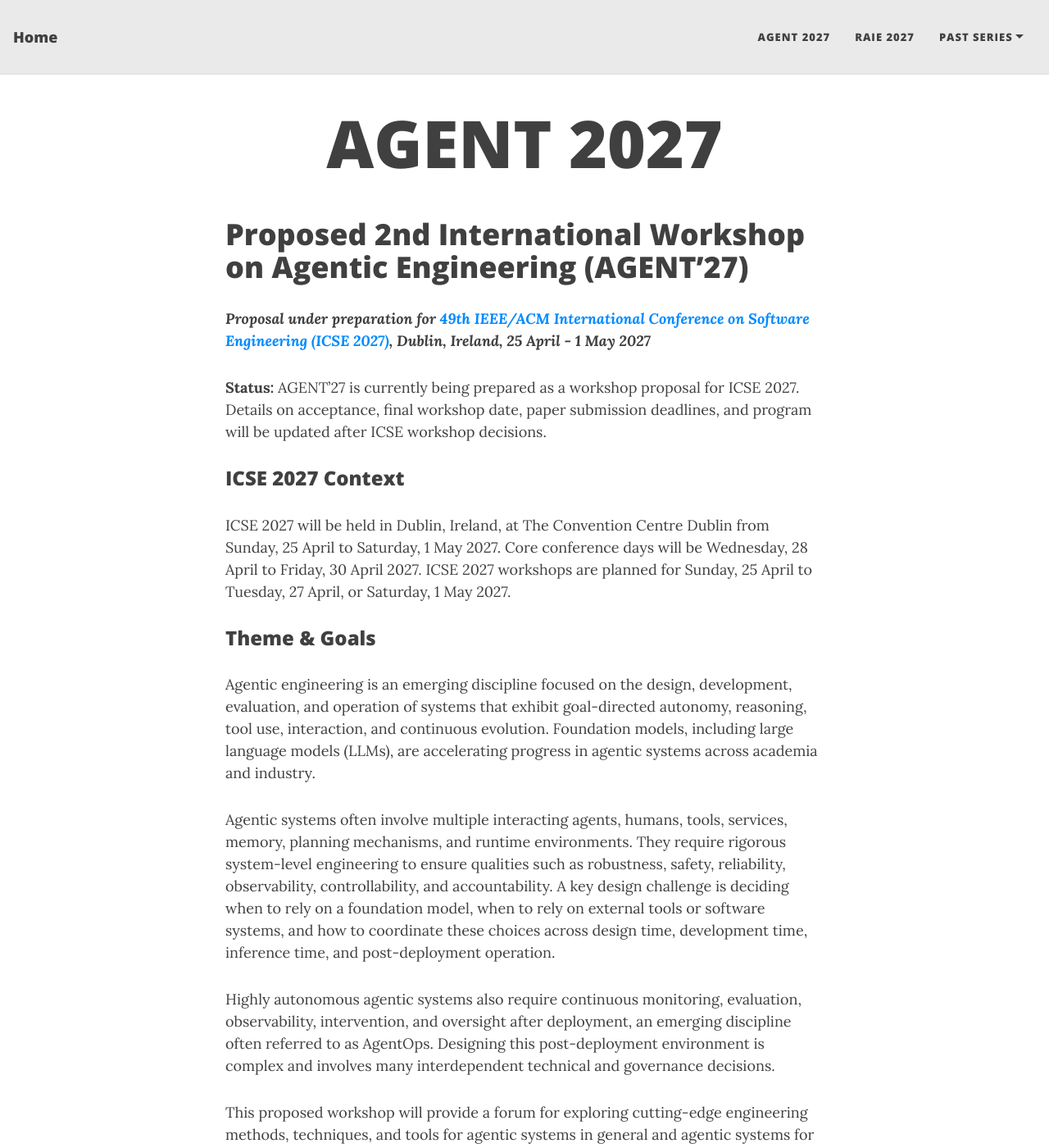
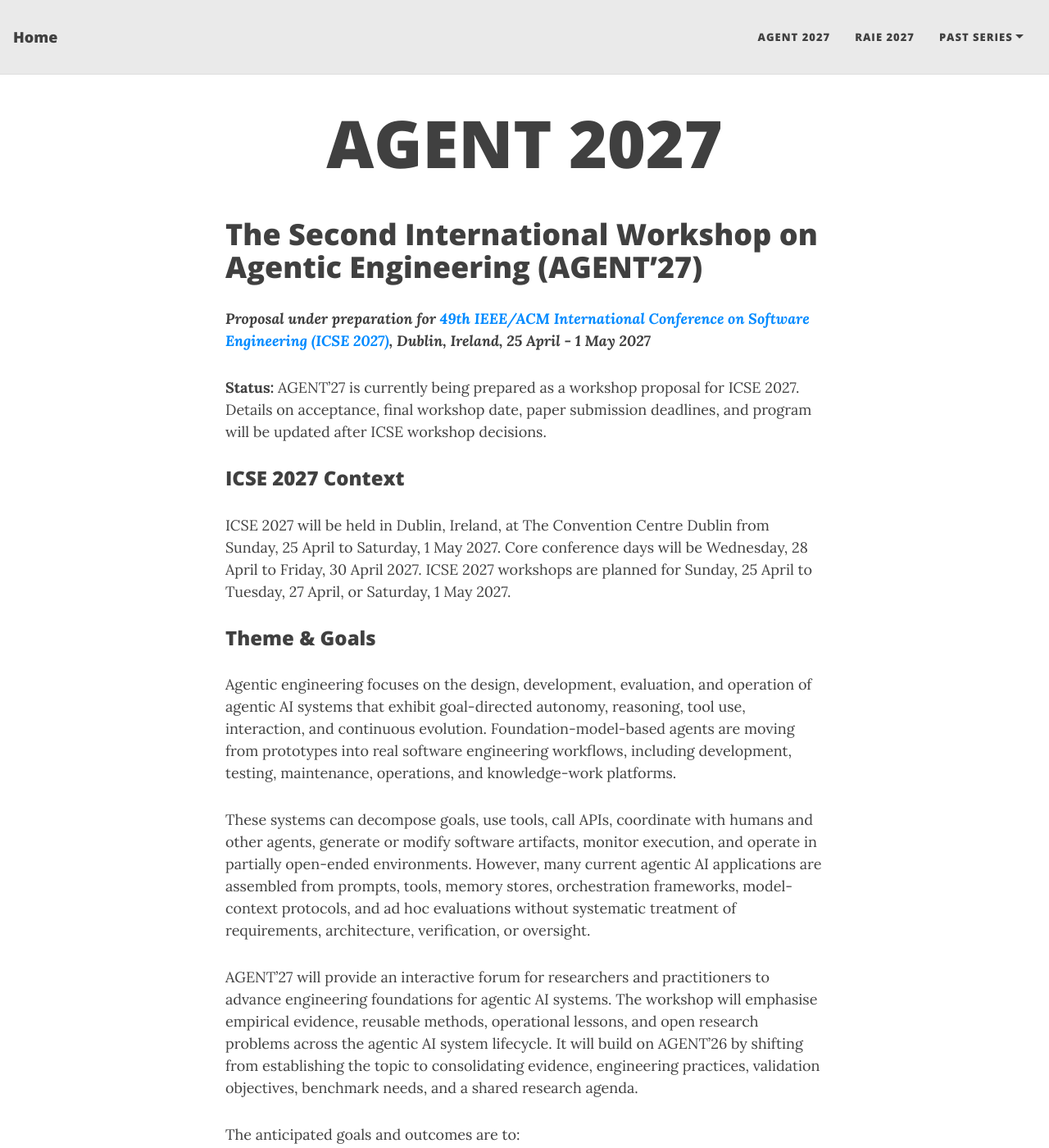
Before and after one commit to RAIEngineering/AIEng-Series, a Jekyll site: the page built from Agent2027.md, in a window 1280 px wide and 1400 px high. Shown: the whole window at 82% size. Built offline with Jekyll 4.4.1, drawn with Linux system fonts in a browser that asks for light colours; nearby versions of some CDN libraries; some of the changed text lies outside the part shown.

Commit message:
Updated content

```diff
--- a/Agent2027.md
+++ b/Agent2027.md
@@ -3,7 +3,7 @@
 title: AGENT 2027
 ---
 
-# Proposed 2nd International Workshop on Agentic Engineering (AGENT'27)
+# The Second International Workshop on Agentic Engineering (AGENT'27)
 
 ***Proposal under preparation for [49th IEEE/ACM International Conference on Software Engineering (ICSE 2027)](https://conf.researchr.org/home/icse-2027), Dublin, Ireland, 25 April - 1 May 2027***
 
@@ -15,55 +15,69 @@
 
 ### Theme & Goals
 
-Agentic engineering is an emerging discipline focused on the design, development, evaluation, and operation of systems that exhibit goal-directed autonomy, reasoning, tool use, interaction, and continuous evolution. Foundation models, including large language models (LLMs), are accelerating progress in agentic systems across academia and industry.
+Agentic engineering focuses on the design, development, evaluation, and operation of agentic AI systems that exhibit goal-directed autonomy, reasoning, tool use, interaction, and continuous evolution. Foundation-model-based agents are moving from prototypes into real software engineering workflows, including development, testing, maintenance, operations, and knowledge-work platforms.
 
-Agentic systems often involve multiple interacting agents, humans, tools, services, memory, planning mechanisms, and runtime environments. They require rigorous system-level engineering to ensure qualities such as robustness, safety, reliability, observability, controllability, and accountability. A key design challenge is deciding when to rely on a foundation model, when to rely on external tools or software systems, and how to coordinate these choices across design time, development time, inference time, and post-deployment operation.
+These systems can decompose goals, use tools, call APIs, coordinate with humans and other agents, generate or modify software artifacts, monitor execution, and operate in partially open-ended environments. However, many current agentic AI applications are assembled from prompts, tools, memory stores, orchestration frameworks, model-context protocols, and ad hoc evaluations without systematic treatment of requirements, architecture, verification, or oversight.
 
-Highly autonomous agentic systems also require continuous monitoring, evaluation, observability, intervention, and oversight after deployment, an emerging discipline often referred to as AgentOps. Designing this post-deployment environment is complex and involves many interdependent technical and governance decisions.
+AGENT'27 will provide an interactive forum for researchers and practitioners to advance engineering foundations for agentic AI systems. The workshop will emphasise empirical evidence, reusable methods, operational lessons, and open research problems across the agentic AI system lifecycle. It will build on AGENT'26 by shifting from establishing the topic to consolidating evidence, engineering practices, validation objectives, benchmark needs, and a shared research agenda.
 
-This proposed workshop will provide a forum for exploring cutting-edge engineering methods, techniques, and tools for agentic systems in general and agentic systems for software engineering in particular. It aims to bring together researchers and practitioners to share insights, innovations, and real-world experiences in the design, development, evaluation, and operation of agentic systems.
+The anticipated goals and outcomes are to:
+
+1. Refine a research agenda for agentic engineering, including open problems where current software engineering theories, methods, and tools are insufficient.
+2. Identify validation objectives, empirical study designs, datasets, benchmark needs, and artifact-sharing opportunities.
+3. Share practical lessons from deployed or near-deployed agentic AI systems, including reliability failures, safety controls, human oversight, observability, and AgentOps practices.
+4. Foster cross-community collaboration across requirements, architecture, testing, responsible AI, and industrial AI-enabled software development.
 
 ### Topics of Interest
 
 Topics of interest include, but are not limited to:
 
-- Requirements engineering for agentic systems
-- Architectural design for agentic systems
-- Verification, validation, and testing of agentic systems
-- AgentOps and DevOps for agentic systems
-- Development processes and lifecycle management for agentic systems
-- Evaluation methodologies, tools, and benchmarks for agentic systems
-- Responsible AI and AI safety of agentic systems
-- Agentic systems for software engineering, including requirements, design, coding, testing, deployment, and operations
-- Human-agent interaction, collaboration, intervention, and oversight
+- Requirements engineering, goal modeling, and specification for agentic AI systems
+- Architecture, orchestration, tool use, memory, protocols, and multi-agent coordination
+- Verification, validation, testing, red-teaming, simulation, and benchmarking
+- AgentOps, observability, runtime monitoring, intervention, and incident response
+- Responsible AI, safety, security, privacy, accountability, and governance
+- Agentic systems for requirements, design, coding, testing, deployment, maintenance, and operations
+- Human-agent interaction, collaboration, oversight, trust calibration, and socio-technical effects
 - Risk, impact, and assurance of agentic systems
-- Observability, monitoring, logging, and runtime governance
-- Real-world case studies and practical experiences in different domains
+- Empirical studies, industrial case studies, datasets, tools, and deployment lessons
 
-### Tentative Contributions
+### Workshop Format
+
+AGENT'27 is planned as a one-day, in-person workshop, preferably before the main ICSE 2027 conference. The preferred date is Tuesday, 27 April 2027, subject to ICSE scheduling.
+
+The workshop is expected to be highly interactive, including invited keynotes or industry talks, research and experience paper presentations grouped by theme, short discussant responses after paper sessions, a moderated panel discussion, and a closing research-agenda session.
+
+### Target Audience
+
+The target audience includes academic researchers, industry practitioners, tool builders, platform engineers, PhD students, and research leaders interested in the development, governance, deployment, and use of agentic AI systems, software engineering for AI, and AI for software engineering.
+
+### Contributions
 
 If accepted, the workshop is expected to invite:
 
-- Research or experience full papers, up to 8 pages
-- Short research or experience papers, up to 4 pages
+- Full papers, research or experience, up to 8 pages excluding references
+- Short papers, including position, emerging research, tool, benchmark, or experience papers, up to 5 pages excluding references
 
 Final contribution types, page limits, proceedings arrangements, and submission instructions will be confirmed after ICSE 2027 workshop decisions.
 
 ### Submission Guidelines
 
-Submission details are TBA and will be updated after the workshop proposal outcome. The workshop is expected to follow ICSE 2027 workshop policies and use the official ACM/IEEE formatting requirements applicable at the time of submission.
+All submissions must be original, written in English, and formatted according to the IEEE conference proceedings template. Submissions are expected to be reviewed single-anonymously by at least three program committee members. Accepted workshop papers are expected to be published by IEEE, subject to ICSE 2027 workshop approval and final proceedings arrangements.
 
 ### Important Dates
 
 **ICSE 2027 Workshop Proposal Submission Deadline:** 12 June 2026
 <br>
-**ICSE 2027 Workshop Dates:** 25-27 April 2027, or 1 May 2027
+**Workshop Paper Submission Deadline:** 27 November 2026
 <br>
-**AGENT'27 Paper Submission Deadline:** TBA, pending ICSE approval
+**Notification of Acceptance:** 11 December 2026
 <br>
-**Notification of Acceptance:** TBA
+**Camera Ready:** 29 January 2027
 <br>
-**Camera Ready:** TBA
+**Workshop Date:** Preferred Tuesday, 27 April 2027; exact date TBA
+
+All paper deadlines are expected to be Anywhere on Earth (AoE).
 
 ### Tentative Organizing Committee
 
@@ -74,6 +88,10 @@
 - **David Lo** - *Singapore Management University*, Singapore ([davidlo@smu.edu.sg](mailto:davidlo@smu.edu.sg))
 - **Liming Zhu** - *CSIRO's Data61*, Australia ([liming.zhu@data61.csiro.au](mailto:liming.zhu@data61.csiro.au))
 
+#### Proceedings Chair
+
+- **Yue Liu** - *The Australian National University*, Australia ([yue.liu1@anu.edu.au](mailto:yue.liu1@anu.edu.au))
+
 #### Program Committee
 
 TBA
--- a/RAIE2027.md
+++ b/RAIE2027.md
@@ -3,7 +3,7 @@
 title: RAIE 2027
 ---
 
-# Proposed 5th International Workshop on Responsible AI Engineering (RAIE'27)
+# 5th International Workshop on Responsible AI Engineering (RAIE'27)
 
 ***Proposal under preparation for [49th IEEE/ACM International Conference on Software Engineering (ICSE 2027)](https://conf.researchr.org/home/icse-2027), Dublin, Ireland, 25 April - 1 May 2027***
 
@@ -15,11 +15,15 @@
 
 ### Theme & Goals
 
-The rapid advancements in AI, particularly foundation models and large language models (LLMs), have attracted significant global interest and raised substantial concerns about responsible AI and AI safety. While individual models are powerful, it is the broader AI systems that integrate models with tools, data, controls, workflows, and human oversight that are ultimately deployed and have real-world impact. These AI systems, especially autonomous agents and multi-agent systems, require careful system-level engineering to ensure responsibility, safety, reliability, and trustworthiness.
+The rapid advancements in AI, particularly large language models (LLMs) and their applications, have attracted significant global interest and raised substantial concerns about responsible AI and AI safety. While LLMs are impressive examples of AI models, it is the broader compound AI systems that integrate models with other components for function and quality/risk control that are ultimately deployed and have real-world impact. These AI systems, especially autonomous agents and multi-agent systems, require careful system-level engineering to ensure responsible AI and AI safety. Responsible AI and AI safety requirements need to be measurable, verifiable, and monitorable throughout the AI system engineering lifecycle.
 
-In recent years, governments, standards bodies, research organizations, and enterprises have issued many responsible AI and AI safety principles, regulations, and guidelines. However, these are often high-level and do not provide concrete guidance for technologists on how to implement responsible and safe AI systems in practice. New and improved software and AI engineering approaches are required to ensure that AI systems are trustworthy throughout their lifecycle and trusted by those who use and rely on them.
+In recent years, governments, standards bodies, research organizations, and enterprises have issued many responsible AI and AI safety principles, regulations, and guidelines. However, these are often high-level and do not provide concrete guidance for technologists on how to implement responsible and safe AI systems in practice. Developing responsible AI systems goes beyond fixing traditional software "bugs" or providing theoretical guarantees, particularly as multi-agent systems introduce risks from inter-agent interactions, emergent behaviours, and compounding uncertainties. New and improved software and AI engineering approaches are required to ensure that AI systems are trustworthy and safe throughout their lifecycle.
 
-Achieving responsible AI engineering requires a comprehensive understanding of human expectations, deployment context, risk, governance, and the lifecycle of AI-enabled systems. This proposed workshop aims to bring together researchers and practitioners in software engineering, AI, ethics, social sciences, safety, standards, and regulatory domains to build a community focused on responsible and safe AI engineering practices.
+Diversity and inclusion in AI are crucial for ensuring that technology fairly represents and benefits all segments of society. By incorporating diverse perspectives within data, processes, systems, and governance, AI systems can be more ethical and effective in addressing the needs of diverse and under-represented users, while fostering transparency, accountability, and trustworthiness.
+
+A critical yet underexplored dimension of responsible AI engineering is effective human oversight during deployment and operation. Users must maintain critical judgment when consuming AI-generated outputs, resisting automation bias and over-reliance. At the same time, generative AI systems can produce outputs at a volume far exceeding human review capacity. This demands novel engineering approaches to risk-proportionate human evaluation, strategic allocation of limited human attention, tiered review architectures, and principled decisions about what can be automated versus what requires human judgment.
+
+Achieving responsible AI engineering requires a comprehensive understanding of human expectations, deployment context, risk, governance, and the lifecycle of AI-enabled systems. This proposed workshop aims to bring together researchers and practitioners in software engineering, AI, ethics, social sciences, safety, standards, and regulatory domains to build a community focused on responsible and safe AI engineering practices. The workshop will focus on requirements engineering, architecture and design, verification and validation, operational processes, human oversight mechanisms, and evaluation frameworks for responsible deployment.
 
 The primary objectives of the proposed workshop are to:
 
@@ -33,22 +37,28 @@
 
 - Requirements engineering for responsible AI and AI safety
 - Responsible-AI-by-design and AI-safety-by-design software architecture
-- Verification and validation for responsible AI and AI safety
-- DevOps, MLOps, LLMOps, and AgentOps for responsible and safe AI systems
-- Development processes for responsible and safe AI systems
-- Responsible AI and AI safety evaluation tools and techniques
-- Reproducibility and traceability of AI systems
-- Trust and trustworthiness of AI systems
+- Development processes, operations, reproducibility, and traceability for responsible AI systems, including DevOps, MLOps, LLMOps, and AgentOps
+- Verification, validation, and evaluation for responsible AI and AI safety
+- Harness engineering for ensuring responsible AI systems
+- Evaluation of AI agent behaviours and consequences, including reasoning reliability and risk analysis
+- Human aspects of responsible AI and AI safety engineering, including trust, trustworthiness, human oversight, user understanding, and organisational adoption
+- Human-AI interaction and collaboration reliability, user-centric evaluation, and scalable human oversight under resource constraints
+- Socio-technical evaluation and organisational adoption of responsible AI practices
+- Privacy, security, misuse prevention, and abuse-resistance in responsible and safe AI systems
+- Fairness, diversity, and inclusion in the responsible AI ecosystem, including humans, data, processes, algorithms, systems, and governance
 - Responsible AI and AI safety governance
-- Diversity and inclusion in the responsible AI ecosystem, including humans, data, processes, algorithms, systems, and governance
-- Operationalisation of laws, regulations, and standards
-- Human aspects of responsible AI and AI safety engineering
-- Evaluation of AI agent behaviours, consequences, reasoning reliability, and risk
-- Human-AI interaction, collaboration reliability, and user-centric evaluation
-- Responsible AI and AI safety engineering for foundation-model-based AI systems
-- Case studies from high-priority domains such as financial services, science, health, environment, and energy
+- Operationalisation of laws, regulations, and standards, including the EU AI Act
+- Case studies from high-priority domains such as financial services, scientific discovery, health, environment, and energy
 
-### Tentative Contributions
+### Workshop Format
+
+RAIE'27 is planned as a one-day, in-person workshop, preferably before the main ICSE 2027 conference, subject to ICSE scheduling. The workshop is expected to be highly interactive, including invited keynotes and paper presentations.
+
+### Target Audience
+
+The target audience includes academic researchers and industry practitioners with experience in the development, governance, and responsible use of AI systems. The workshop aims to attract a diverse mix of participants to foster interdisciplinary collaboration and knowledge exchange.
+
+### Contributions
 
 If accepted, the workshop is expected to invite:
 
@@ -60,27 +70,33 @@
 
 ### Submission Guidelines
 
-Submission details are TBA and will be updated after the workshop proposal outcome. The workshop is expected to follow ICSE 2027 workshop policies and use the official ACM/IEEE formatting requirements applicable at the time of submission.
+All submissions must be in English and in PDF format. Papers must not exceed the stated page limits. RAIE'27 is expected to use a single-anonymous review process, with each submission receiving three independent reviews followed by a virtual decision meeting. Detailed submission policies and guidelines will follow ICSE 2027 workshop policies and the applicable ACM/IEEE formatting requirements.
 
 ### Important Dates
 
 **ICSE 2027 Workshop Proposal Submission Deadline:** 12 June 2026
 <br>
-**ICSE 2027 Workshop Dates:** 25-27 April 2027, or 1 May 2027
+**Workshop Paper Submission Deadline:** 27 November 2026
 <br>
-**RAIE'27 Paper Submission Deadline:** TBA, pending ICSE approval
+**Notification of Acceptance:** 11 December 2026
 <br>
-**Notification of Acceptance:** TBA
+**Camera Ready:** 29 January 2027
 <br>
-**Camera Ready:** TBA
+**Workshop Date:** Preferably before the main ICSE 2027 conference; exact date TBA
+
+All paper deadlines are expected to be Anywhere on Earth (AoE).
 
 ### Tentative Workshop Organisers
 
 #### Organising Committee
 
-- **Jieshan Chen** - *CSIRO's Data61*, Sydney, Australia ([jieshan.chen@data61.csiro.au](mailto:jieshan.chen@data61.csiro.au))
-- **Muneera Bano** - *CSIRO's Data61*, Sydney, Australia ([muneera.bano@data61.csiro.au](mailto:muneera.bano@data61.csiro.au))
-- **Apostol T. Vassilev** - *NIST*, Washington DC, US ([apostol.vassilev@nist.gov](mailto:apostol.vassilev@nist.gov))
+- **Jieshan Chen** - *CSIRO*, Sydney, Australia ([jieshan.chen@data61.csiro.au](mailto:jieshan.chen@data61.csiro.au))
+- **Muneera Bano** - *CSIRO*, Melbourne, Australia ([muneera.bano@data61.csiro.au](mailto:muneera.bano@data61.csiro.au))
+- **Apostol T. Vassilev** - *NIST*, Washington DC, USA ([apostol.vassilev@nist.gov](mailto:apostol.vassilev@nist.gov))
+
+#### Publication and Web Chair
+
+- **Boming Xia** - *The University of Adelaide*, Australia
 
 #### Steering Committee
 
--- a/_config.yml
+++ b/_config.yml
@@ -26,6 +26,7 @@
         - AGENT'26: "Agent2026"
     - Special Issues:
         - TAI SI: "RAIESI"
+        - IEEE Software SI-Agentic Systems: "https://www.computer.org/digital-library/magazines/so/cfp-engineering-agentic-systems"
         - Computer-SI-SE4RAI: "https://www.computer.org/digital-library/magazines/co/call-for-papers-special-issue-on-software-engineering-for-responsible-ai"
   # Contact: "mailto:qinghua.lu@data61.csiro.au"
 
--- a/assets/css/beautifuljekyll.css
+++ b/assets/css/beautifuljekyll.css
@@ -279,13 +279,22 @@
 
 @media (min-width: 1200px) {
   .navbar-custom .nav-item.dropdown .dropdown-menu {
+    left: auto;
+    right: 0;
+    min-width: 15rem;
+    max-width: calc(100vw - 2rem);
     text-align: center;
+    width: max-content;
   }
 
   .navbar-custom .nav-item.dropdown .dropdown-menu .dropdown-item {
     padding-left: 0.625rem;
     border: 1px solid {{ site.navbar-border-col | default: "#DDDDDD" }};
     border-width: 0 1px 1px;
+  }
+
+  .navbar-custom .nav-item.dropdown .dropdown-menu .dropdown-header {
+    line-height: 1.2;
   }
 }
 
```
